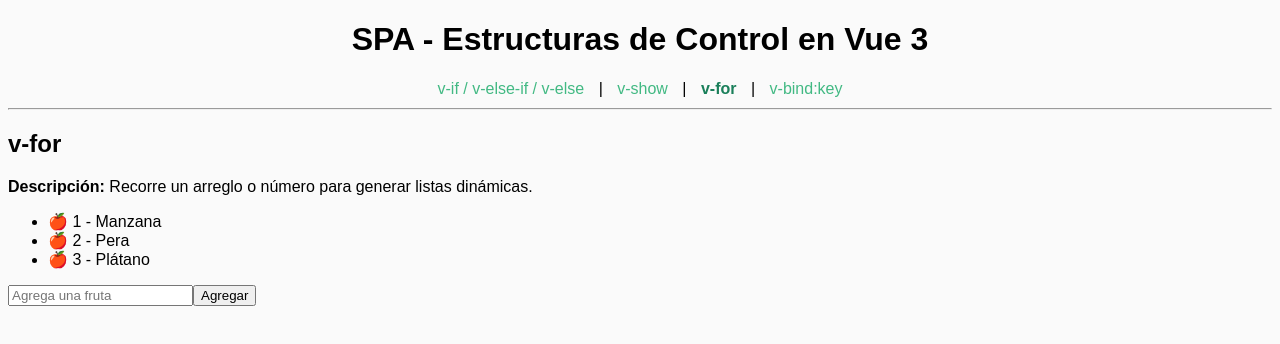
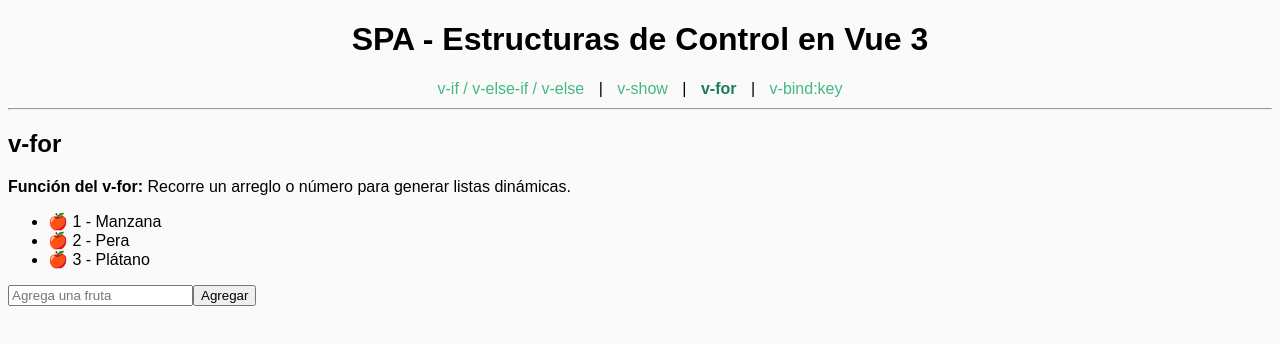
Before and after one commit to Carlos-2005-we/Proyecto.-ESTRUCTURAS-DE-CONTROL-DE-VUE, a Vue app: page /v-for in a window 1280 px wide. Shown: the top 344 px of the page. Built offline with nearby package versions, Linux system fonts and the light colour scheme.

Commit message:
Update ForView.vue

```diff
--- a/src/views/ForView.vue
+++ b/src/views/ForView.vue
@@ -2,7 +2,7 @@
   <div>
     <h2>v-for</h2>
     <p>
-      <strong>Descripción:</strong> Recorre un arreglo o número para generar listas dinámicas.
+      <strong>Función del v-for:</strong> Recorre un arreglo o número para generar listas dinámicas.
     </p>
 
     <ul>
```
